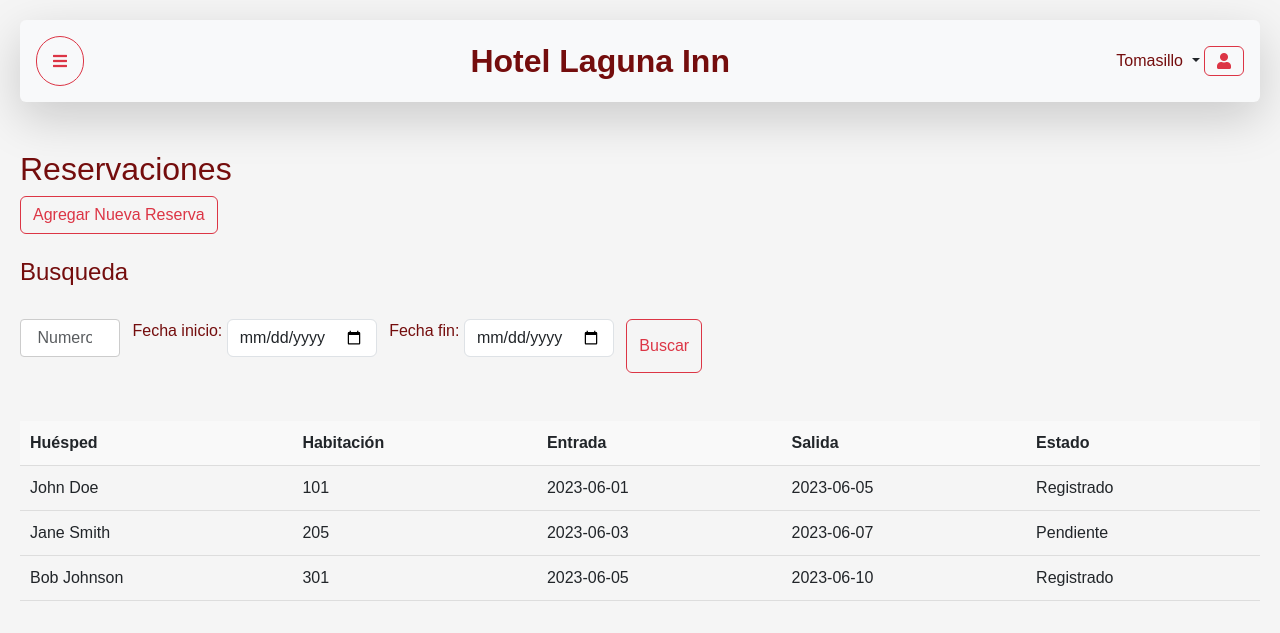
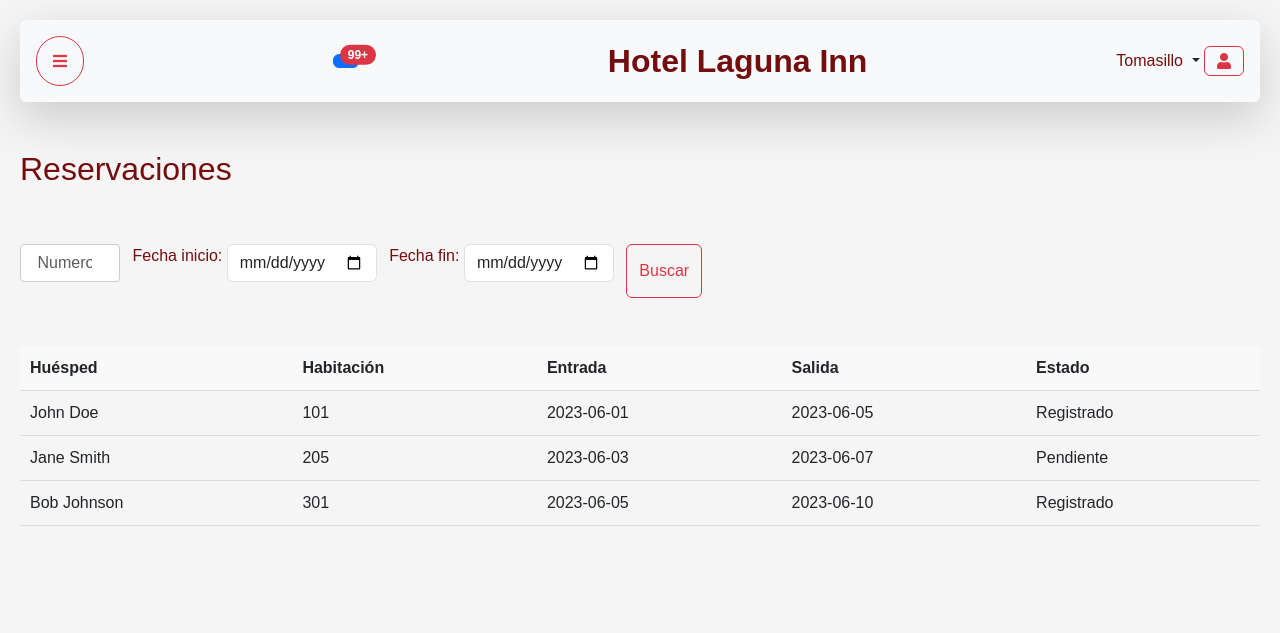
Before and after one commit to ack3stx/INTEGRADORAOFICIAL_E4, a PHP site: page /INTEGRADORA_OFICIALE4/Views/Panel_Admin.php in a window 1280 px wide. Shown: the top 633 px of the page. Run offline with PHP 8.4, Linux system fonts and the light colour scheme.

Commit message:
Ajustes_admin

```diff
--- a/Php/Comprueba_Login.php
+++ b/Php/Comprueba_Login.php
@@ -30,7 +30,6 @@
         {
             session_start();
             $_SESSION["usuario"]=$_POST["correo"];
-
             header("location:../Views/Panel_Recepcionista.php");
         }
         else
--- a/Views/Panel_Admin.php
+++ b/Views/Panel_Admin.php
@@ -39,11 +39,23 @@
                       <li><a href="#" onclick="showSection('habitaciones')"><i class="fas fa-door-open"></i> -Habitaciones</a></li>
                       <li><a href="#" onclick="showSection('huespedes')"><i class="fas fa-users"></i> -Huéspedes</a></li>
                       <li><a href="#" onclick="showSection('personal')"><i class="fas fa-user-tie"></i> -Personal</a></li>
-                      <li><a href="#" onclick="showSection('informes')"><i class="fas fa-search"></i> -Back-Order</a></li>
+                      <li><a href="#" onclick="showSection('informes')"><i class="fas fa-search btn btn-success"></i> -Back-Order
+                        <span class="position-absolute top-0 start-100 translate-middle badge rounded-pill bg-danger">
+                        99+
+                        <span class="visually-hidden">unread messages</span>
+                        </span>
+                        </a></li>
                       <li><a href="#" onclick="showSection('hotel')"><i class="fas fa-hotel"></i> -Hotel</a></li>
+                      <li><a href="#" onclick="showSection('facturacion')"><i class="fas fa-file-alt"></i> -Facturacion</a></li>
                     </ul>
                   </div>
                 </div>
+                <button type="button" class="btn btn-primary position-relative">
+                  <span class="position-absolute top-0 start-100 translate-middle badge rounded-pill bg-danger">
+                    99+
+                  <span class="visually-hidden">unread messages</span>
+                  </span>
+                </button>
                 <div class="header-left">
                     <h1 class="text color-hotel fw-bold fs fs-2">Hotel Laguna  Inn</h1>
                 </div>
@@ -65,47 +77,7 @@
                 </div>
             </header>
             <section id="reservaciones" class="content-section">
-                <h2 class="color-hotel">Reservaciones</h2>
-                <!-- Button trigger modal -->
-<button type="button" class="btn btn-outline-danger" data-bs-toggle="modal" data-bs-target="#modalreservaciones">
-    Agregar Nueva Reserva
-  </button>
-
-  <!-- Modal -->
-  <div class="modal fade" id="modalreservaciones" data-bs-backdrop="static" data-bs-keyboard="false" tabindex="-1" aria-labelledby="staticBackdropLabel" aria-hidden="true">
-    <div class="modal-dialog">
-      <div class="modal-content">
-        <div class="modal-header">
-          <h1 class="modal-title fs-5" id="staticBackdropLabel">Agregar Nueva Reserva</h1>
-          <button type="button" class="btn-close" data-bs-dismiss="modal" aria-label="Close"></button>
-        </div>
-        <div class="modal-body">
-    <form id="reservacionesForm" class="toggle-form" onsubmit="addData(event, 'reservaciones')">
-        <label for="guest">Huésped:</label>
-        <input class="form-control me-2" type="text" id="guest" name="guest" required><br>
-        <label for="room">Habitación:</label>
-        <input class="form-control me-2" type="text" id="room" name="room" required><br>
-        <label for="checkin">Entrada:</label>
-        <input class="form-control me-2" type="date" id="checkin" name="checkin" required><br>
-        <label for="checkout">Salida:</label>
-        <input class="form-control me-2" type="date" id="checkout" name="checkout" required><br>
-        <label for="status">Estado:</label>
-        <select class="form-control me-2" id="status" name="status" required>
-            <option class="form-control me-2" value="Registrado">Registrado</option>
-            <option class="form-control me-2" value="Pendiente">Pendiente</option>
-        </select><br>
-        <button class="btn btn-outline-danger" type="submit">Agregar</button><br><br>
-    </form>
-        </div>
-        <div class="modal-footer">
-          <button type="button" class="btn btn-dark text text-light btn btn-outline-warning" data-bs-dismiss="modal">Cerrar</button>
-          <button type="button" class="btn btn-dark text text-light btn btn-outline-warning" data-bs-dismiss="modal">Listo</button>
-        </div>
-      </div>
-    </div>
-  </div>
-                <br><br>
-                <h4 class="color-hotel">Busqueda</h4><br>
+                <h2 class="color-hotel">Reservaciones</h2><br><br>
                 <form class="d-flex" role="search">
                    <input class="form-control me-2" type="number" id="checkout" name="checkout" placeholder=" Numero">&nbsp;
                     <label class="color-hotel" for="checkin">Fecha inicio:</label>&nbsp;
@@ -230,43 +202,7 @@
             </section>
             <section id="huespedes" class="content-section" style="display:none;">
                 <h2 class="color-hotel">Huéspedes</h2>
-                <!-- Button trigger modal -->
-<button type="button" class="btn btn-outline-danger" data-bs-toggle="modal" data-bs-target="#modalhuespedes">
-    Agregar Nuevo Huesped
-  </button>
-
-  <!-- Modal -->
-  <div class="modal fade" id="modalhuespedes" data-bs-backdrop="static" data-bs-keyboard="false" tabindex="-1" aria-labelledby="staticBackdropLabel" aria-hidden="true">
-    <div class="modal-dialog">
-      <div class="modal-content">
-        <div class="modal-header">
-          <h1 class="modal-title fs-5" id="staticBackdropLabel">Agregar Nuevo Huesped</h1>
-          <button type="button" class="btn-close" data-bs-dismiss="modal" aria-label="Close"></button>
-        </div>
-        <div class="modal-body">
-            <form id="huespedesForm" class="toggle-form" onsubmit="addData(event, 'huespedes')">
-                <label for="guestName">Nombre:</label>
-                <input class="form-control me-2" type="text" id="guestName" name="guestName" required><br>
-                <label for="guestEmail">Email:</label>
-                <input class="form-control me-2" type="email" id="guestEmail" name="guestEmail" required><br>
-                <label for="guestRoom">Habitación:</label>
-                <input class="form-control me-2" type="text" id="guestRoom" name="guestRoom" required><br>
-                <label for="guestCheckin">Entrada:</label>
-                <input class="form-control me-2" type="date" id="guestCheckin" name="guestCheckin" required><br>
-                <label for="guestCheckout">Salida:</label>
-                <input class="form-control me-2" type="date" id="guestCheckout" name="guestCheckout" required><br>
-                <button class="btn btn-outline-success" type="submit">Buscar</button>
-            </form>
-        </div>
-        <div class="modal-footer">
-          <button type="button" class="btn btn-dark text text-light btn btn-outline-warning" data-bs-dismiss="modal">Cerrar</button>
-          <button type="button" class="btn btn-dark text text-light btn btn-outline-warning" data-bs-dismiss="modal">Listo</button>
-        </div>
-      </div>
-    </div>
-  </div>
                 <br><br>
-                <h4 class="color-hotel">Busqueda</h4>
                 <form class="d-flex" role="search">
                     <input class="form-control me-2" type="text" placeholder="Nombre">
                     <input class="form-control me-2" type="text" placeholder="Apellido">
@@ -462,6 +398,12 @@
                 <button type="submit" class="btn btn-primary">Submit</button>
               </form>
             </section>
+            <section id="facturacion" class="content-section" style="display:none;">
+            <form class="d-flex" role="search">
+                    <input class="form-control me-2" type="text" placeholder="Numero_habitacion">
+                    <button class="btn btn-outline-danger" type="search">Buscar</button>
+                  </form><br><br>
+            </section>
         </main>
     </div>
     <script src="../Js/Panel_Admin.js"></script>
```
